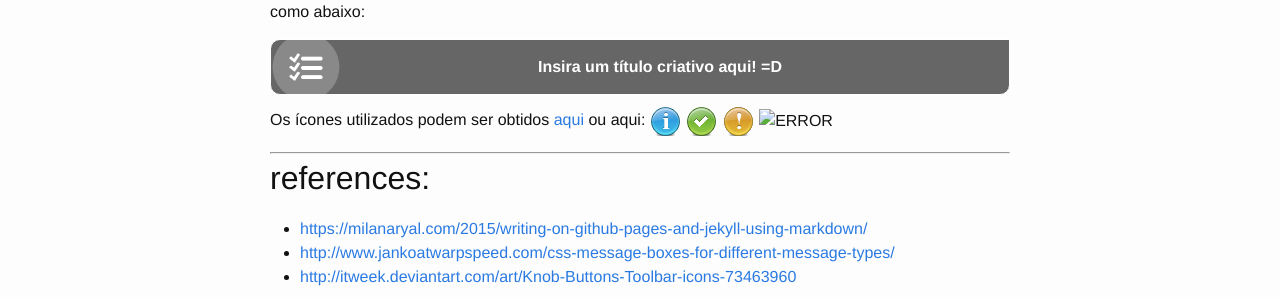
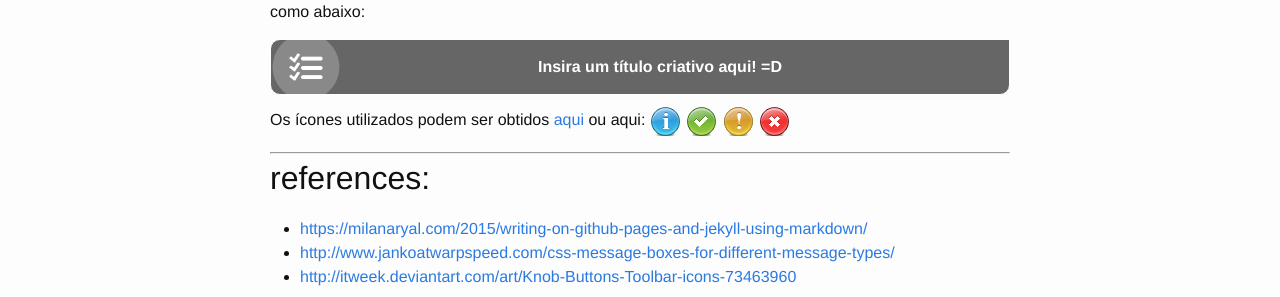
Before and after one commit to nullhack/nullhack.github.io, a Jekyll site: the page built from _posts/2016-01-01-jekyll-and-github-pages.markdown, in a window 1280 px wide. Shown: the part 3200-3497 px from the top of the page. Built offline with Jekyll 4.4.1, drawn with Linux system fonts in a browser that asks for light colours; Markdown is read by kramdown in place of the engine named in the settings.

Commit message:
Update 2016-01-01-jekyll-and-github-pages.markdown

```diff
--- a/_posts/2016-01-01-jekyll-and-github-pages.markdown
+++ b/_posts/2016-01-01-jekyll-and-github-pages.markdown
@@ -148,7 +148,7 @@ Criamos uma barra informativa que pode ser útil para identificar linhas de cód
 A tag `<div class="summary">Mensagem</div>` pode ser útil para criar cabeçalhos personalizados como abaixo:
 <div class="summary"> Insira um título criativo aqui!  =D</div>
 
-Os ícones utilizados podem ser obtidos [aqui][icons-knob] ou aqui: ![INFO]({{ site.url }}/css/info.png) ![SUCCESS]({{ site.url }}/css/success.png) ![WARNING]({{ site.url }}/css/warning.png) ![ERROR](css/error.png)
+Os ícones utilizados podem ser obtidos [aqui][icons-knob] ou aqui: ![INFO]({{ site.url }}/css/info.png) ![SUCCESS]({{ site.url }}/css/success.png) ![WARNING]({{ site.url }}/css/warning.png) ![ERROR]({{ site.url }}/css/error.png)
 
 ---
 
```
